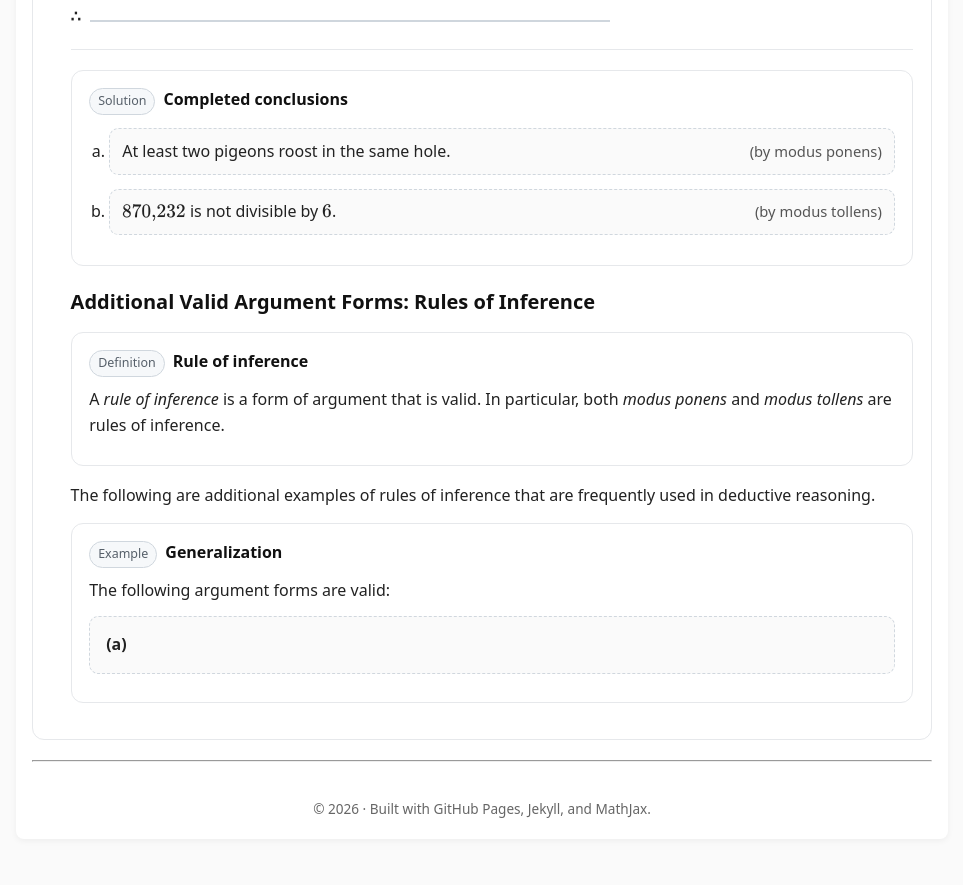
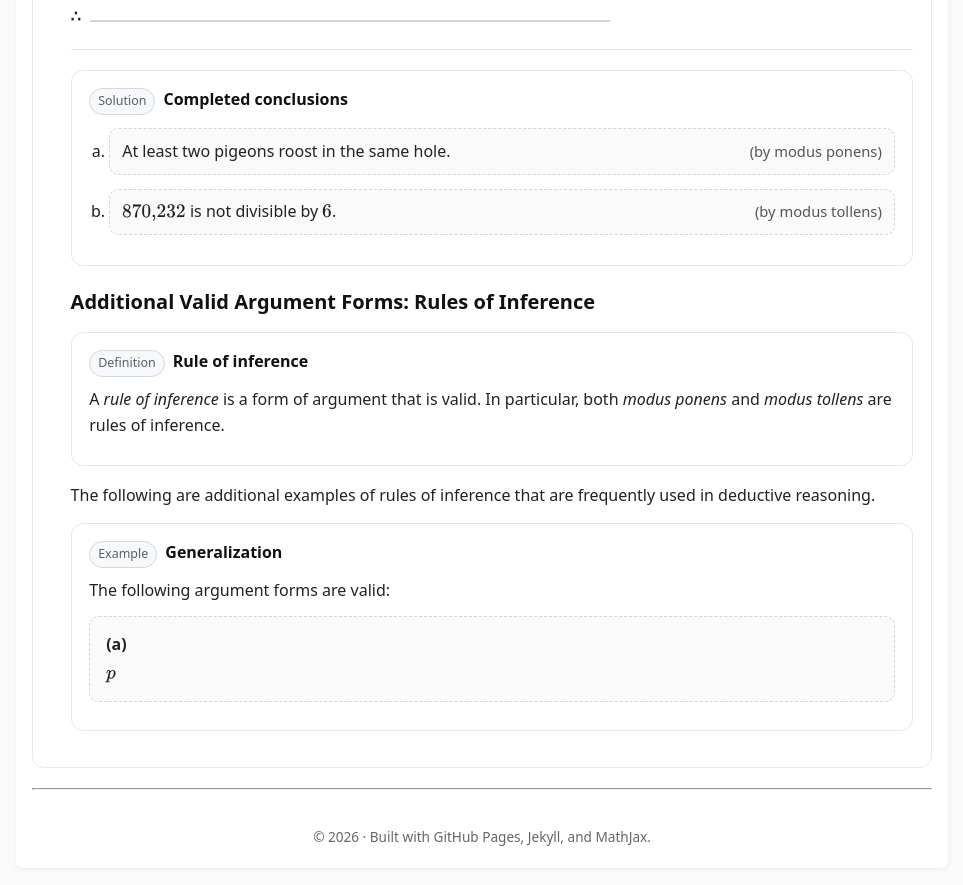
Before and after one commit to SaleemKamaludin/SaleemKamaludin.github.io, a Jekyll site: the page built from courses/comp1604/lecture-notes/lecture-01/index.md, in a window 1280 px wide and 900 px high, scrolled down 5567 px. Shown: the top 885 px of the window, without its empty margins (158-1121 px from the left). Built offline with Jekyll 4.4.1, drawn with Linux system fonts in a browser that asks for light colours.

Commit message:
Update index.md

```diff
--- a/courses/comp1604/lecture-notes/lecture-01/index.md
+++ b/courses/comp1604/lecture-notes/lecture-01/index.md
@@ -1833,3 +1833,4 @@ used in deductive reasoning.
 <div class="math-block" aria-label="Generalization forms">
 <div class="math-col">
  <p><b>(a)</b></p>
+  <p>\(p\)</p>
```
